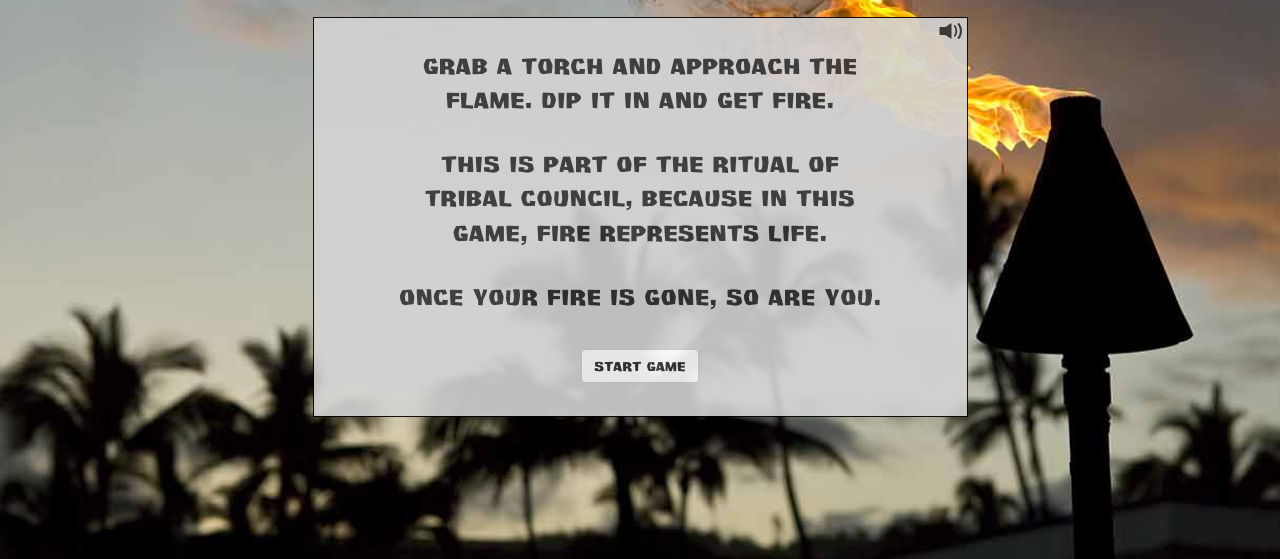
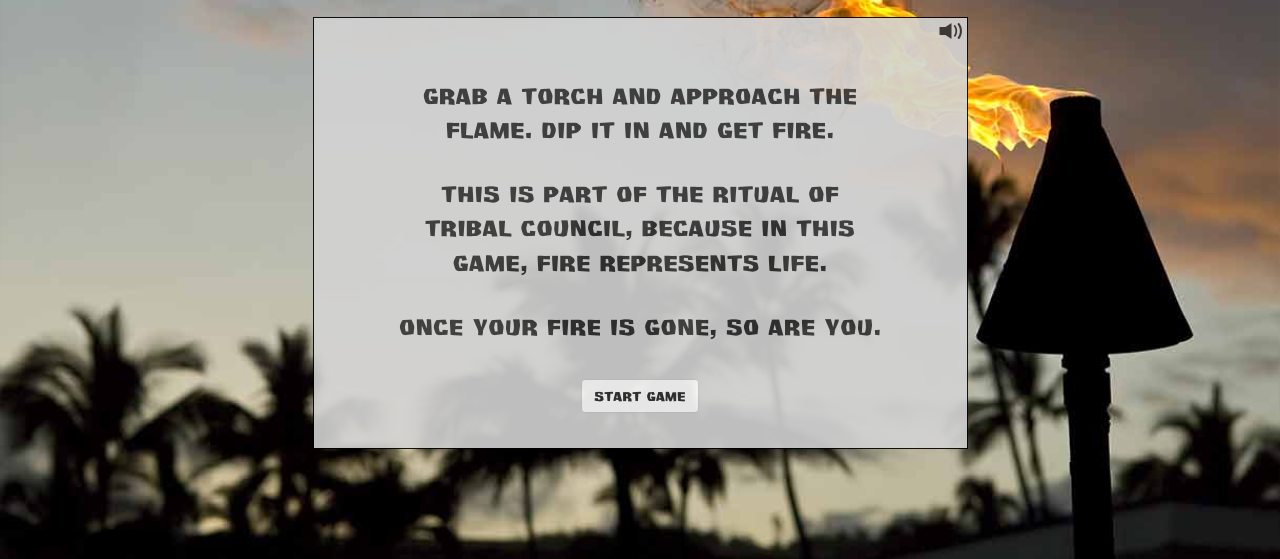
Before and after one commit to rueda10/Hangman-Game, a plain HTML site: page index.html in a window 1280 px wide. Shown: the part 261-820 px from the top of the page. Drawn offline with nearby package versions, Linux system fonts and the light colour scheme.

Commit message:
Fixed vertical centering and volume button in game mode on

```diff
--- a/assets/css/style.css
+++ b/assets/css/style.css
@@ -51,10 +51,6 @@ header img {
   display: none;
 }
 
-.section {
-  height: 400px;
-}
-
 .content {
   background-color: lightgrey;
   border: thin solid black;
@@ -64,10 +60,14 @@ header img {
   font-family: SurvivorFont;
   font-size: 18pt;
   margin-bottom: 30px;
+  position: relative;
 }
 
 .middle-content {
-  height: inherit;
+  height: 400px;
+  position: absolute;
+  top: 50%;
+  margin-top: 30px;
 }
 
 /* GAME ON */
```
